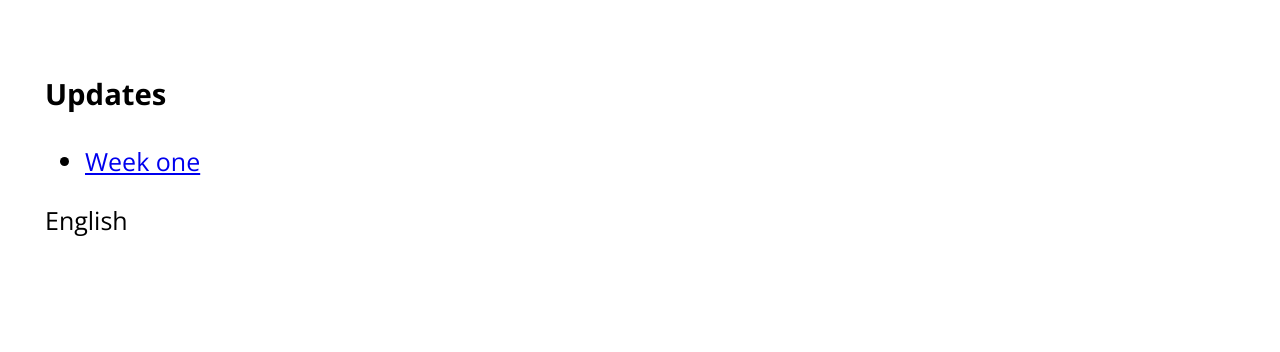
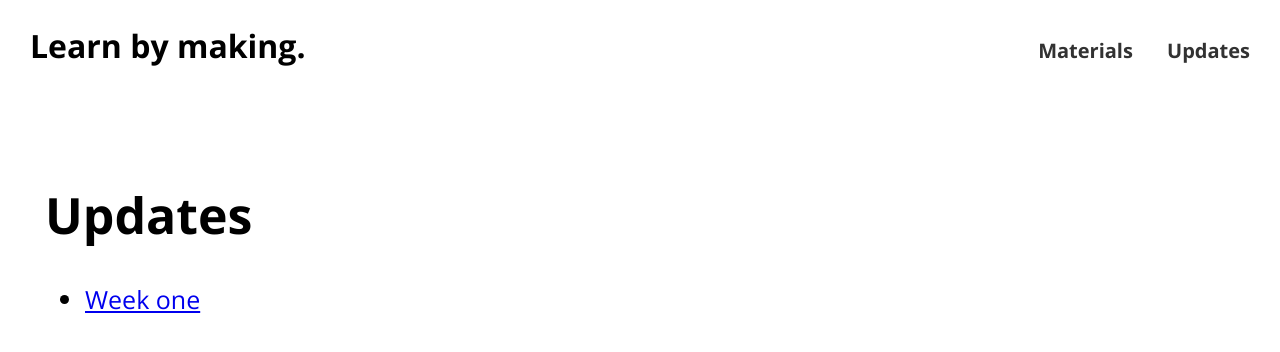
Before and after one commit to learnbymakingwales/learnbymakingwales.github.io, a Jekyll site: the page built from en/updates/index.md, in a window 1280 px wide. Shown: the top 352 px of the page. Built offline with Jekyll 4.4.1, drawn with Linux system fonts in a browser that asks for light colours.

Commit message:
Add topbar to list pages

```diff
--- a/_layouts/list.html
+++ b/_layouts/list.html
@@ -13,14 +13,20 @@
   <link href="https://fonts.googleapis.com/css2?family=Open+Sans:ital,wght@0,300;0,400;0,600;0,700;0,800;1,400;1,600;1,700&family=Work+Sans:wght@300;400;600;700;800;900&display=swap" rel="stylesheet">
 
   <link rel="stylesheet" media="all" href="{{site.baseurl}}/assets/css/app.css" />
+  <link rel="stylesheet" media="all" href="{{site.baseurl}}/assets/css/lbm-site.css" />
 </head>
 
 <body class="lang-{{page.lang}}">
   <script>document.body.className = ((document.body.className) ? document.body.className + ' js-enabled' : 'js-enabled');</script>
 
+  <div class="app-top-bar">
+    <h3 class="app-top-bar__title"><a href="/{{ page.lang }}">{{ site.t[page.lang].title }}</a></h3>
+    {% include nav.html %}
+  </div>
+
   <main class="main">
 
-    <h3>{{ page.title }}</h3>
+    <h1>{{ page.title }}</h1>
     <ul>
     {% assign subpages=site.categories[page.category] | where:"lang", page.lang %}
     {% for p in subpages %}
--- a/en/updates/index.md
+++ b/en/updates/index.md
@@ -6,5 +6,3 @@ ref: updates-index
 hidetitle: True
 category: updates
 ---
-
-English
```
Also changed, not shown: cy/updates/index.md (+0 -2 lines).
